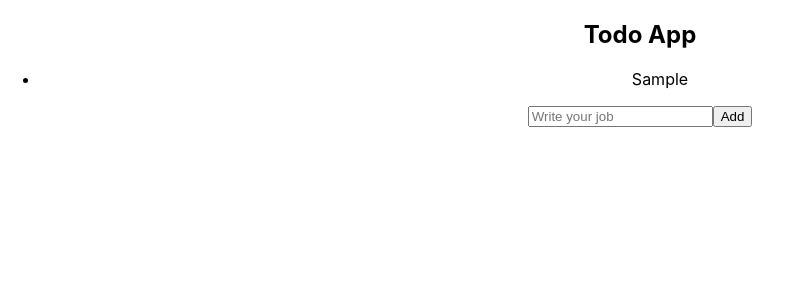
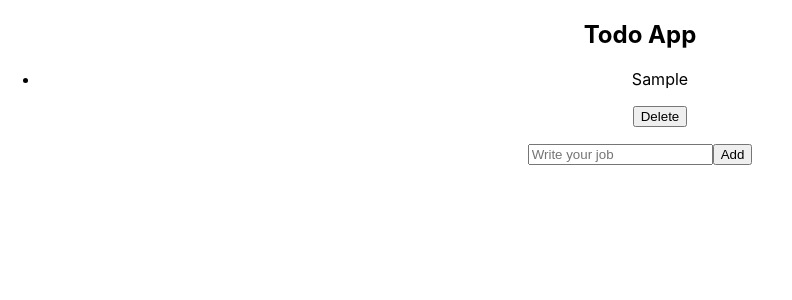
Before and after one commit to mertkaanerdem/react-todo-app, a React (Create React App) app: page / in a window 1280 px wide. Both pictures are taken after typing "Sample" into the empty fields and a click on the button "Add". Shown: the top 300 px of the page, without its empty margins (0-792 px from the left). Built offline with nearby package versions, Linux system fonts and the light colour scheme.

Commit message:
done Item

```diff
--- a/src/components/List/List.jsx
+++ b/src/components/List/List.jsx
@@ -1,9 +1,23 @@
-function List({ todos }) {
+function List({ todos, removeItem }) {
+  function doneItem(e) {
+    if (e.target.style.textDecoration !== "line-through") {
+      e.target.style.textDecoration = "line-through";
+      e.target.style.opacity = ".2";
+    } else {
+      e.target.style.textDecoration = "";
+      e.target.style.opacity = "1";
+    }
+    console.log("üstü çizildi");
+  }
+
   return (
     <div>
       <ul>
         {todos.map((todo, index) => (
-          <li key={index}>{todo}</li>
+          <li key={index}>
+            <p onClick={doneItem}>{todo}</p>
+            <button onClick={removeItem}>Delete</button>
+          </li>
         ))}
       </ul>
     </div>
```
